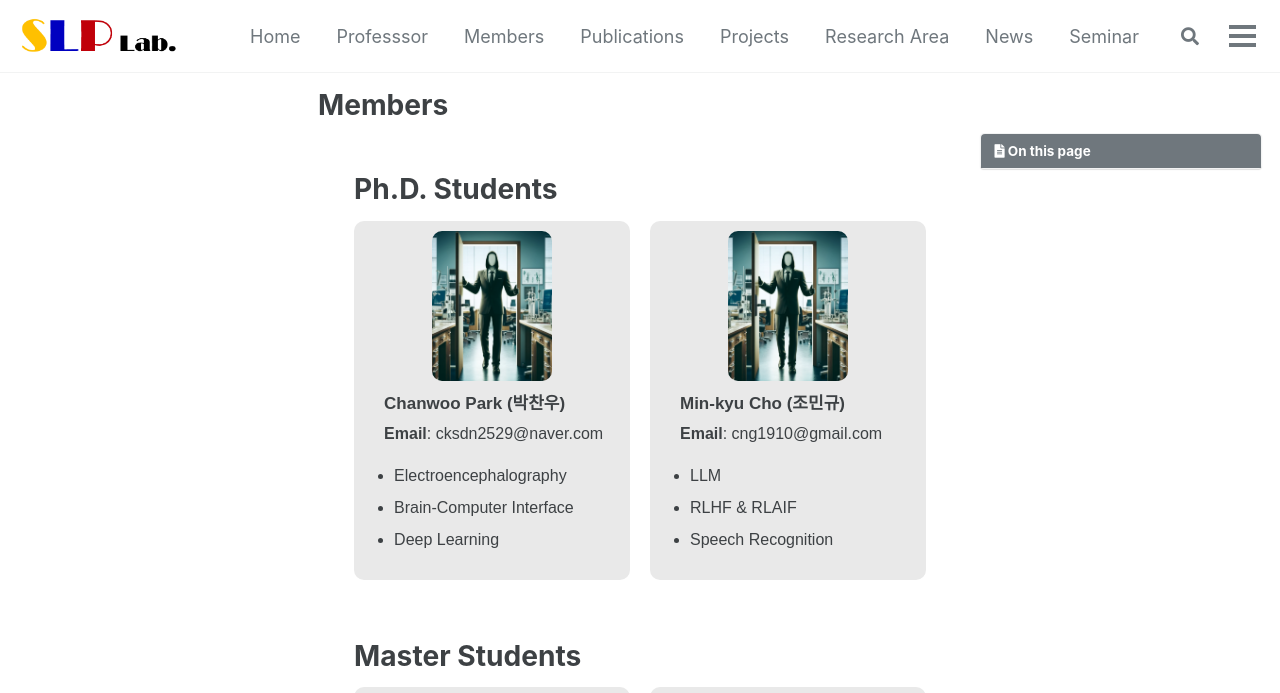
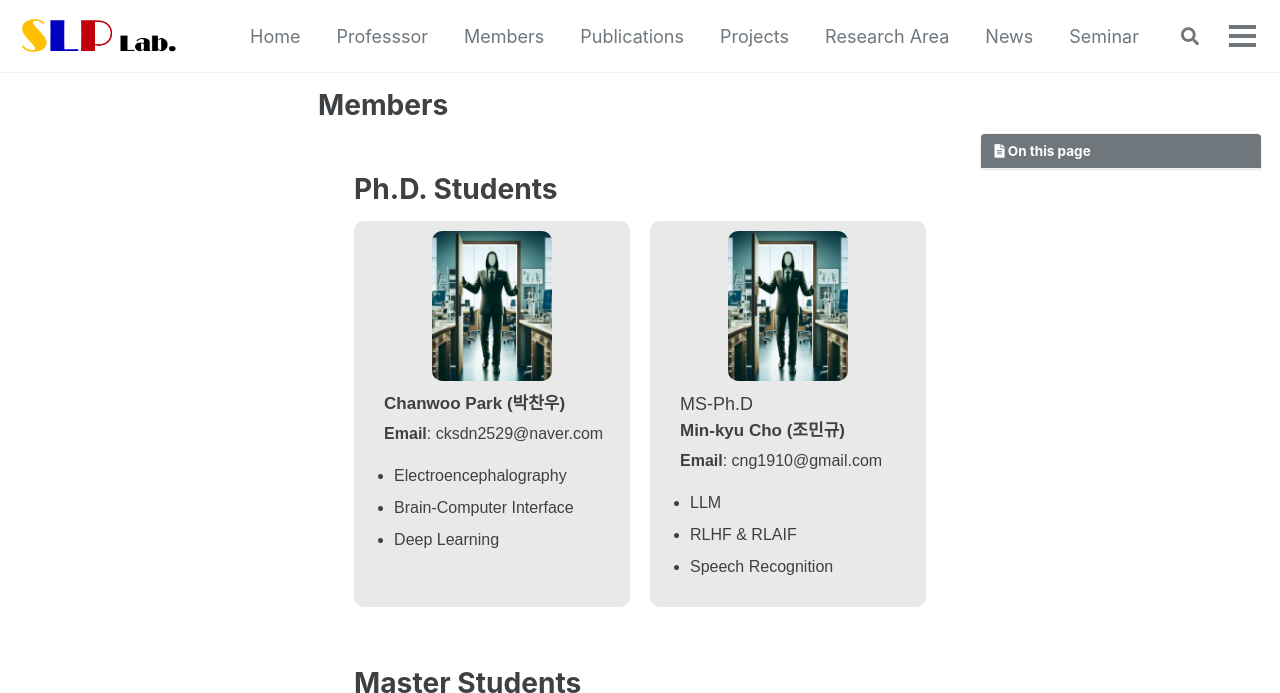
Before and after one commit to slp-laboratory/slp-laboratory.github.io, a Jekyll site: the page built from _pages/members.md, in a window 1280 px wide and 900 px high, cut to the strip 0-693 px from the top of the window. Built offline with Jekyll 4.4.1, drawn with Linux system fonts in a browser that asks for light colours; cached includes are drawn as plain includes; comment, search, counter and statistics services are not loaded.

Commit message:
Update members.md

```diff
--- a/_pages/members.md
+++ b/_pages/members.md
@@ -52,6 +52,7 @@ toc: true
       <div class="student">
       <img src="../assets/images/member/someone.PNG" alt="Min-kyu Cho">
       <div class="info">
+        <div class="Degree"> MS-Ph.D </div>
         <div class="name">Min-kyu Cho (조민규)</div>
         <div class="email"><strong>Email</strong>: cng1910@gmail.com</div>
         <ul>
```
